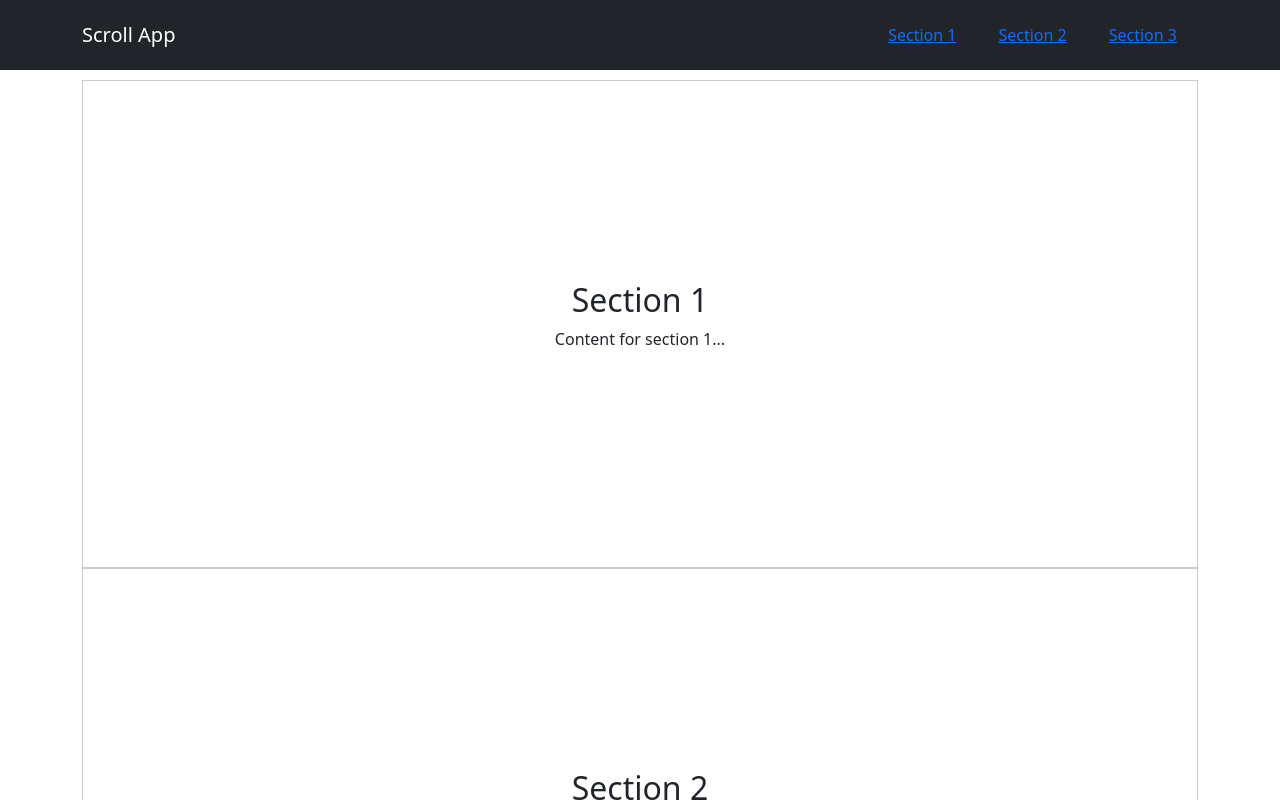
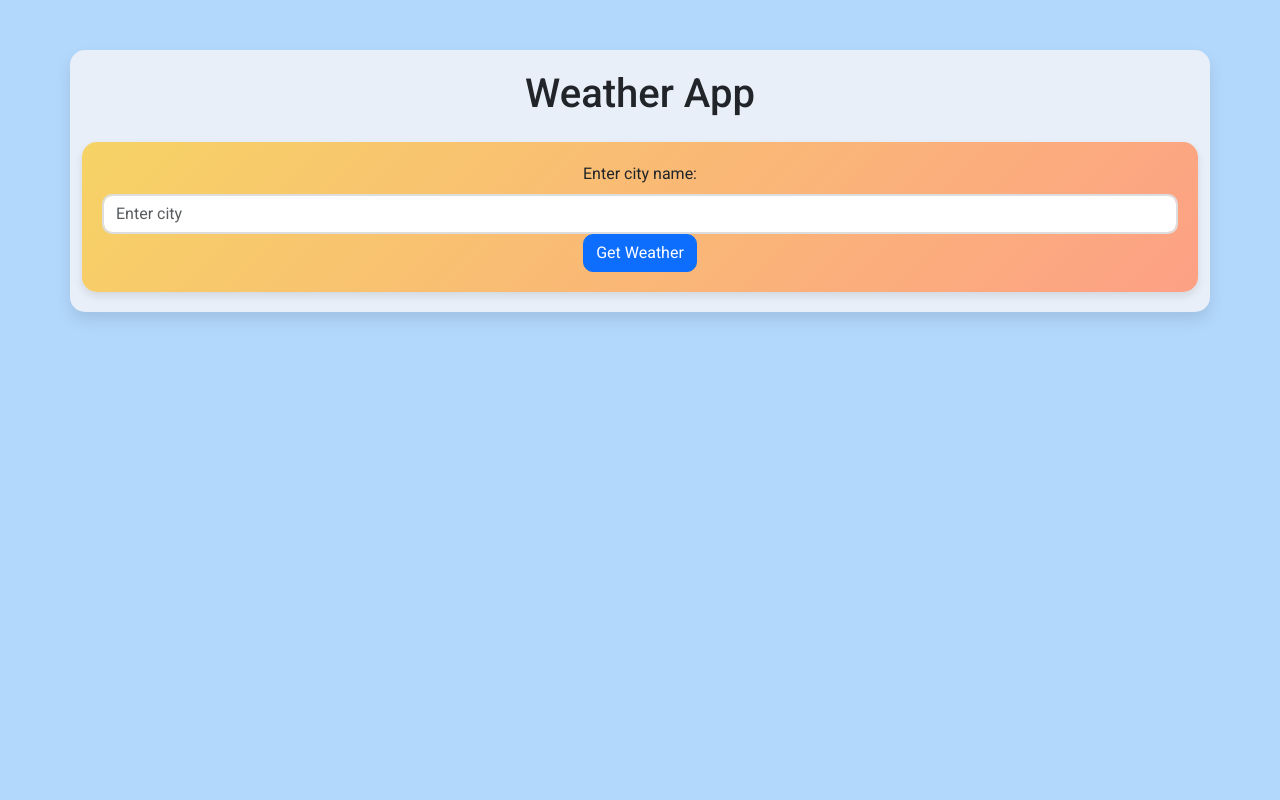
Before and after one commit to Ujala-355/React_Projects_bootstrap, a React (Create React App) app: page / in a window 1280 px wide. Shown: the top 800 px of the page. Built offline with nearby package versions, Linux system fonts and the light colour scheme.

Commit message:
Weather App

```diff
--- a/package.json
+++ b/package.json
@@ -6,6 +6,7 @@
     "@testing-library/jest-dom": "^5.17.0",
     "@testing-library/react": "^13.4.0",
     "@testing-library/user-event": "^13.5.0",
+    "axios": "^1.7.2",
     "bootstrap": "^5.3.3",
     "qrcode.react": "^3.1.0",
     "react": "^18.3.1",
--- a/src/App.css
+++ b/src/App.css
@@ -36,3 +36,7 @@
     transform: rotate(360deg);
   }
 }
+body {
+  font-family: 'Roboto', sans-serif;
+  background-color: #b2d8fc;
+}
--- a/src/App.js
+++ b/src/App.js
@@ -15,7 +15,9 @@
 // import UseClick from "./useOnclickOutside_CustomHook/Index.js"
 // import ResponsiveCom  from './useWindowResize/ResponsiveCom';
 // import SamplePage from './ Scroll_to _Top_and _Bottom/SamplePage';
-import ScrollParticularSection from "./Scroll_Particular_Section /ScrollParticularSection"
+// import ScrollParticularSection from "./Scroll_Particular_Section /ScrollParticularSection";
+
+import WeatherApp from "./weather_app/WeatherApp"
 
 import 'bootstrap/dist/css/bootstrap.min.css';
 import './App.css';
@@ -49,7 +51,9 @@ function App() {
         Scroll to Top and Bottom
         <SamplePage/> */}
 
-        <ScrollParticularSection/>
+        {/* <ScrollParticularSection/> */}
+
+        <WeatherApp/>
     </div>
   );
 }
--- /dev/null
+++ b/src/weather_app/WeatherApp.js
@@ -0,0 +1,79 @@
+import React, { useState } from "react";
+import axios from "axios";
+import { Container, Form, Button, Card, Row, Col } from "react-bootstrap";
+import './styles.css';
+
+const WeatherApp = () => {
+  const [city, setCity] = useState("");
+  const [weather, setWeather] = useState(null);
+  const [error, setError] = useState("");
+
+  const API_KEY = "20111d93272c27e3f8bcaea51ad28701";
+
+  const getWeather = async (e) => {
+    e.preventDefault();
+    setError("");
+    setWeather(null);
+
+    try {
+      const response = await axios.get(
+        `https://api.openweathermap.org/data/2.5/weather?q=${city}&appid=${API_KEY}&units=metric`
+      );
+      setWeather(response.data);
+    } catch (error) {
+      setError("City not found. Please try again.");
+    }
+  };
+
+  return (
+    <Container className="weather-container">
+      <h1 className="text-center mb-4">Weather App</h1>
+      <Form onSubmit={getWeather} className="weather-form">
+        <Form.Group>
+          <Form.Label>Enter city name:</Form.Label>
+          <Form.Control
+            type="text"
+            value={city}
+            onChange={(e) => setCity(e.target.value)}
+            placeholder="Enter city"
+          />
+        </Form.Group>
+        <Button variant="primary" type="submit">
+          Get Weather
+        </Button>
+      </Form>
+      {error && <p className="text-danger mt-3">{error}</p>}
+      {weather && (
+        <Card className="mt-3 weather-card">
+          <Card.Body>
+            <Card.Title className="text-center">{weather.name}</Card.Title>
+            <Row>
+              <Col xs={12} md={6} className="text-center">
+                <Card.Text>
+                  <strong>Temperature:</strong> {weather.main.temp} °C
+                </Card.Text>
+              </Col>
+              <Col xs={12} md={6} className="text-center">
+                <Card.Text>
+                  <strong>Weather:</strong> {weather.weather[0].description}
+                </Card.Text>
+              </Col>
+              <Col xs={12} md={6} className="text-center">
+                <Card.Text>
+                  <strong>Humidity:</strong> {weather.main.humidity}%
+                </Card.Text>
+              </Col>
+              <Col xs={12} md={6} className="text-center">
+                <Card.Text>
+                  <strong>Wind Speed:</strong> {weather.wind.speed} m/s
+                </Card.Text>
+              </Col>
+            </Row>
+          </Card.Body>
+        </Card>
+      )}
+    </Container>
+  );
+};
+
+export default WeatherApp;
--- /dev/null
+++ b/src/weather_app/styles.css
@@ -0,0 +1,44 @@
+@import url('https://fonts.googleapis.com/css2?family=Roboto:wght@400;500;700&display=swap');
+.weather-container {
+  max-width: 600px;
+  margin: 50px auto;
+  background-color: #e9eff8;
+  padding: 20px;
+  border-radius: 15px;
+  box-shadow: 0 8px 16px rgba(0, 0, 0, 0.1);
+}
+
+.weather-form {
+  background: linear-gradient(135deg, #f6d365 0%, #fda085 100%);
+  padding: 20px;
+  border-radius: 15px;
+  box-shadow: 0 4px 8px rgba(0, 0, 0, 0.1);
+}
+
+.weather-form .form-control {
+  border-radius: 10px;
+  border: 2px solid #ddd;
+}
+
+.weather-form .btn {
+  border-radius: 10px;
+}
+
+.weather-card {
+  background: linear-gradient(135deg, #84fab0 0%, #8fd3f4 100%);
+  padding: 20px;
+  border-radius: 15px;
+  box-shadow: 0 4px 8px rgba(0, 0, 0, 0.1);
+}
+
+.weather-card .card-title {
+  font-size: 1.8rem;
+  font-weight: 700;
+  margin-bottom: 1rem;
+}
+
+.weather-card .card-text {
+  font-size: 1.2rem;
+  font-weight: 500;
+  margin-bottom: 1rem;
+}
```
Also changed, not shown: 1 other file (tests, documents, lock files or other folders).
